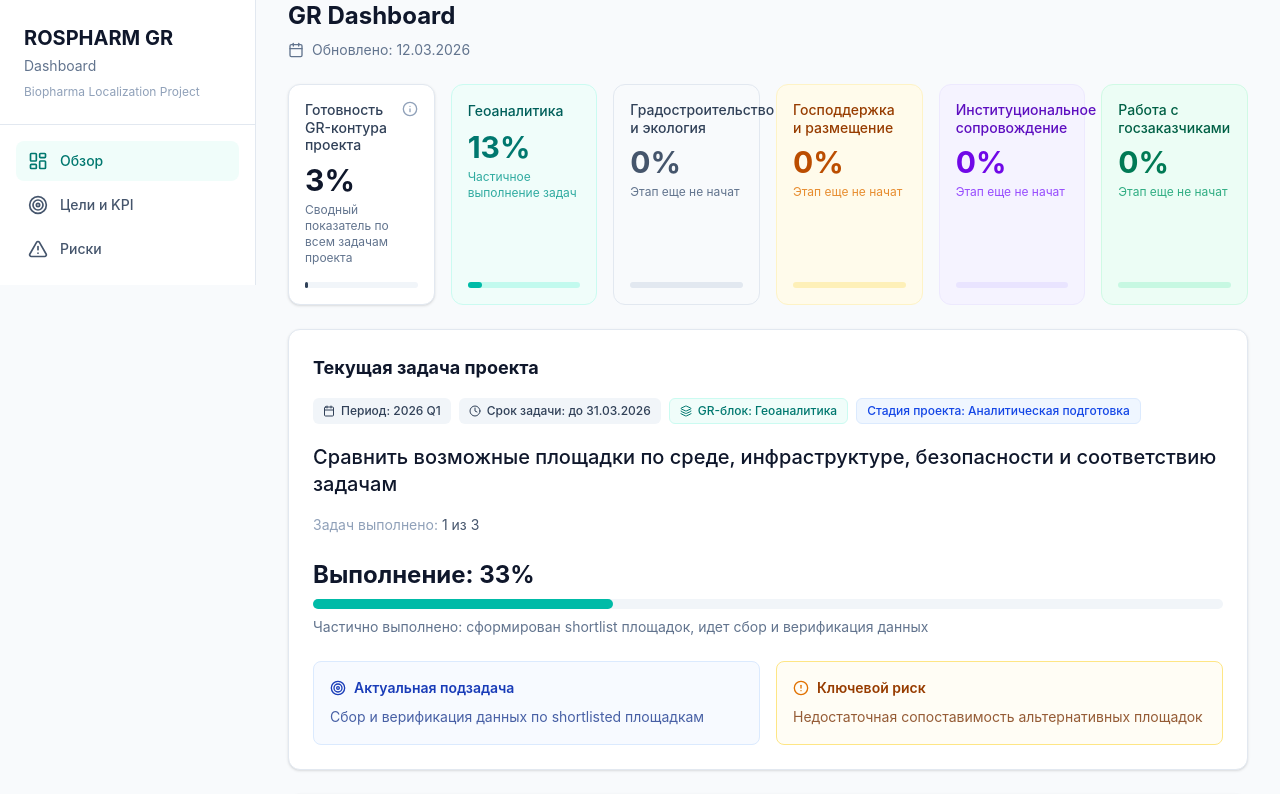
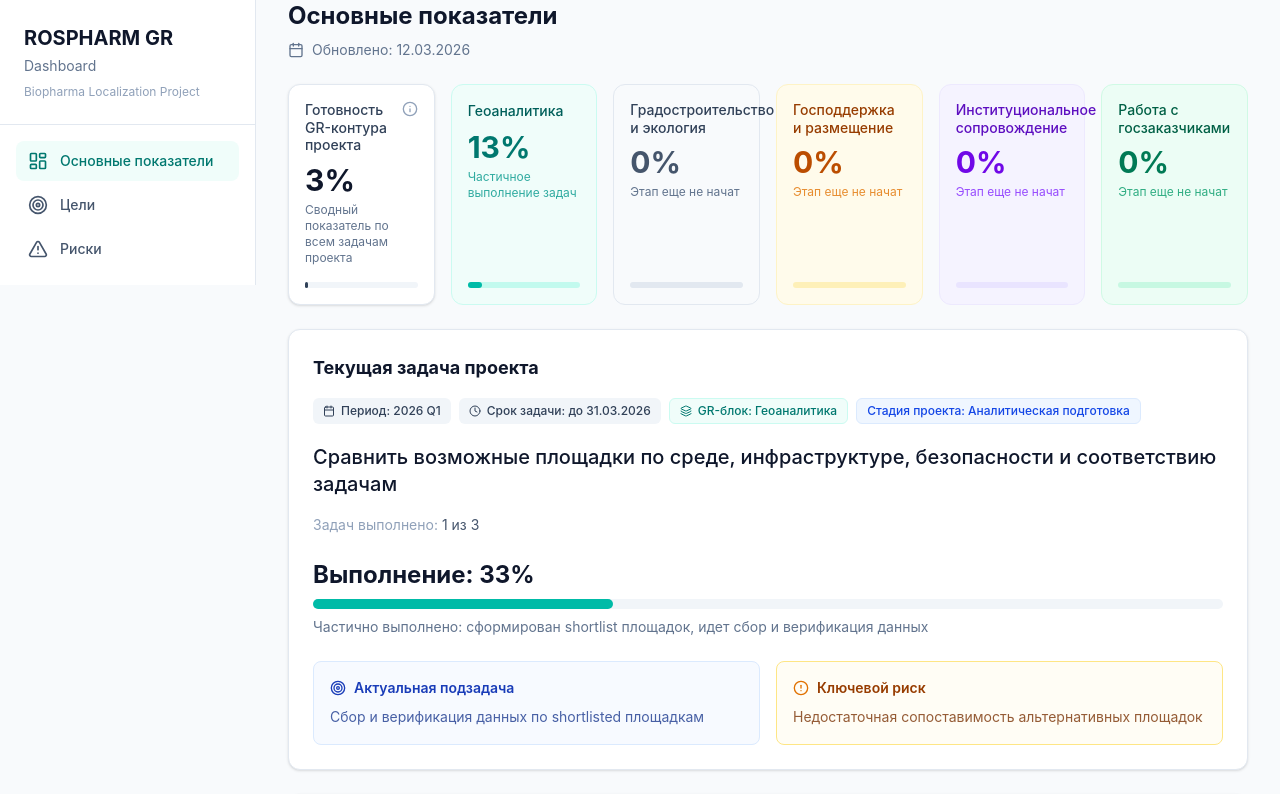
Before and after one commit to kamillacheremushkina/rospharm-gr-dashboard, a React (Vite) app: page /overview in a window 1280 px wide. Shown: the top 794 px of the page. Built offline with nearby package versions, Linux system fonts and the light colour scheme; the HTML template or start-up script is replaced by a standard one.

Commit message:
rollback layout

```diff
--- a/src/layout/AppLayout.jsx
+++ b/src/layout/AppLayout.jsx
@@ -25,7 +25,7 @@ export default function AppLayout() {
         </button>
 
         <h1 className="text-sm font-semibold text-slate-800">
-          ROSPHARM GR
+          ROSPHARM
         </h1>
 
         <div />
@@ -62,7 +62,7 @@ export default function AppLayout() {
             onClick={() => setMenuOpen(false)}
           >
             <LayoutDashboard className="w-5 h-5 mr-3" />
-            Обзор
+            Основные показатели
           </NavLink>
 
           <NavLink
@@ -71,7 +71,7 @@ export default function AppLayout() {
             onClick={() => setMenuOpen(false)}
           >
             <Target className="w-5 h-5 mr-3" />
-            Цели и KPI
+            Цели
           </NavLink>
 
           <NavLink
--- a/src/pages/GoalsPage.jsx
+++ b/src/pages/GoalsPage.jsx
@@ -219,7 +219,7 @@ export default function GoalsPage() {
   return (
     <div className="space-y-6 pb-12">
       <div>
-        <h1 className="text-2xl font-bold text-slate-900">Цели и KPI</h1>
+        <h1 className="text-2xl font-bold text-slate-900">Цели</h1>
         <p className="text-slate-600 mt-1">Квартальные цели и показатели выполнения</p>
         <div className="flex items-center mt-3 text-sm text-slate-500">
           <Calendar className="w-4 h-4 mr-2" />
--- a/src/pages/OverviewPage.jsx
+++ b/src/pages/OverviewPage.jsx
@@ -62,7 +62,7 @@ export default function OverviewPage() {
   return (
     <div className="space-y-6">
       <div>
-        <h1 className="text-2xl font-bold text-slate-900">GR Dashboard</h1>
+        <h1 className="text-2xl font-bold text-slate-900">Основные показатели</h1>
         <div className="flex items-center mt-2 text-sm text-slate-500">
           <Calendar className="w-4 h-4 mr-2" />
           <span>Обновлено: 12.03.2026</span>
```
